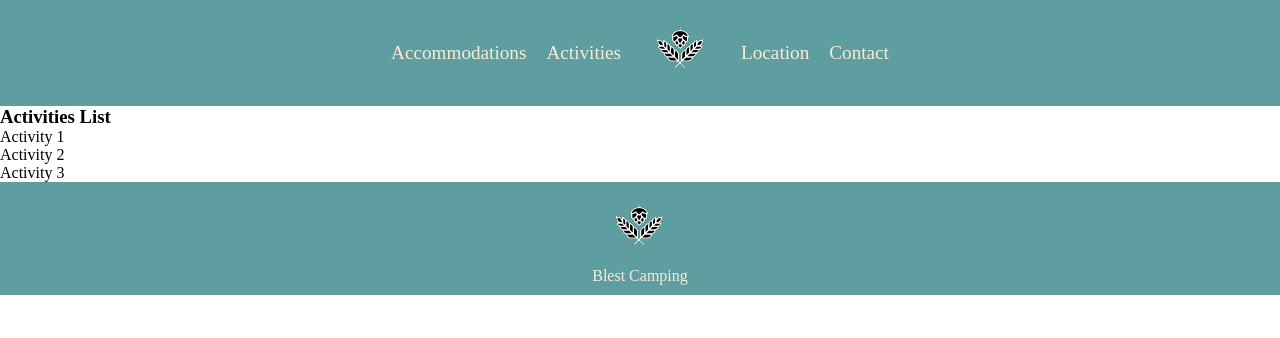
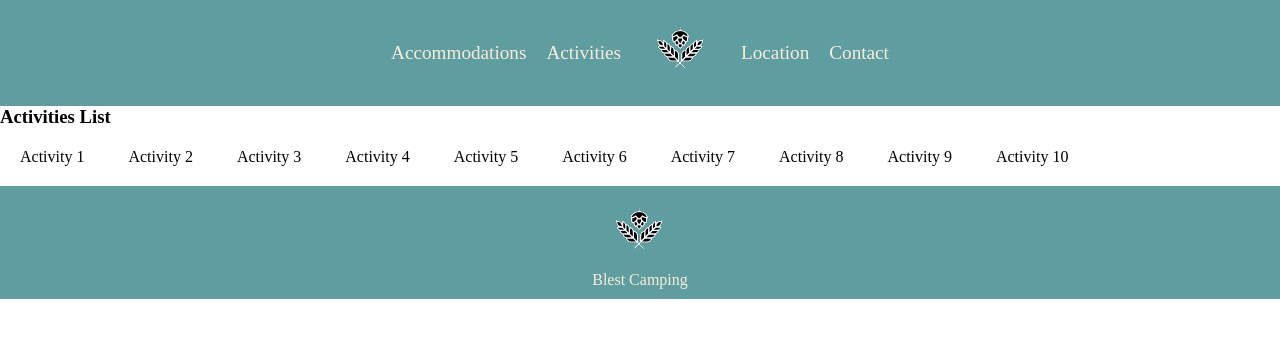
Before and after one commit to Andreskub/blest-camping, a plain HTML site: page views/activities.html in a window 1280 px wide. Drawn offline with Linux system fonts and the light colour scheme.

Commit message:
Add style to web

```diff
--- a/style/style.css
+++ b/style/style.css
@@ -25,9 +25,21 @@ li.table__header {
 }
 
 li.display__accommodations {
-    padding: 10px;
     display: flex;
-    align-items: center;
+    flex-direction: row;
+    justify-content: center;
+    flex-wrap: wrap;
+    padding: 20px;
+}
+
+li.display__activities {
+    display: inline-block;
+    position: relative;
+    flex-direction: row;
+    justify-content: center;
+    text-decoration: none;
+    flex-wrap: wrap;
+    padding: 20px;
 }
 
 a {
@@ -123,9 +135,13 @@ footer {
     max-width: 1400px;
 }
 
-
 .accommodationsText {
-    padding: 40px;
+    padding: 20px;
     align-items: center;
+    max-width: 300px;
 
 }
+
+.activities {
+    padding: 40px;
+}
--- a/views/activities.html
+++ b/views/activities.html
@@ -35,10 +35,17 @@
         <!-- Start Section Activities -->
         <section>
             <h3>Activities List</h3>
-            <ul>
-                <li>Activity 1</li>
-                <li>Activity 2</li>
-                <li>Activity 3</li>
+            <ul class="display__activities">
+                <li class="display__activities">Activity 1</li>
+                <li class="display__activities">Activity 2</li>
+                <li class="display__activities">Activity 3</li>
+                <li class="display__activities">Activity 4</li>
+                <li class="display__activities">Activity 5</li>
+                <li class="display__activities">Activity 6</li>
+                <li class="display__activities">Activity 7</li>
+                <li class="display__activities">Activity 8</li>
+                <li class="display__activities">Activity 9</li>
+                <li class="display__activities">Activity 10</li>
             </ul>
         </section>
         <!-- End Section Activities -->
```
Also changed, not shown: views/accommodations.html (+3 -4 lines), views/contact.html (+2 -0 lines).
